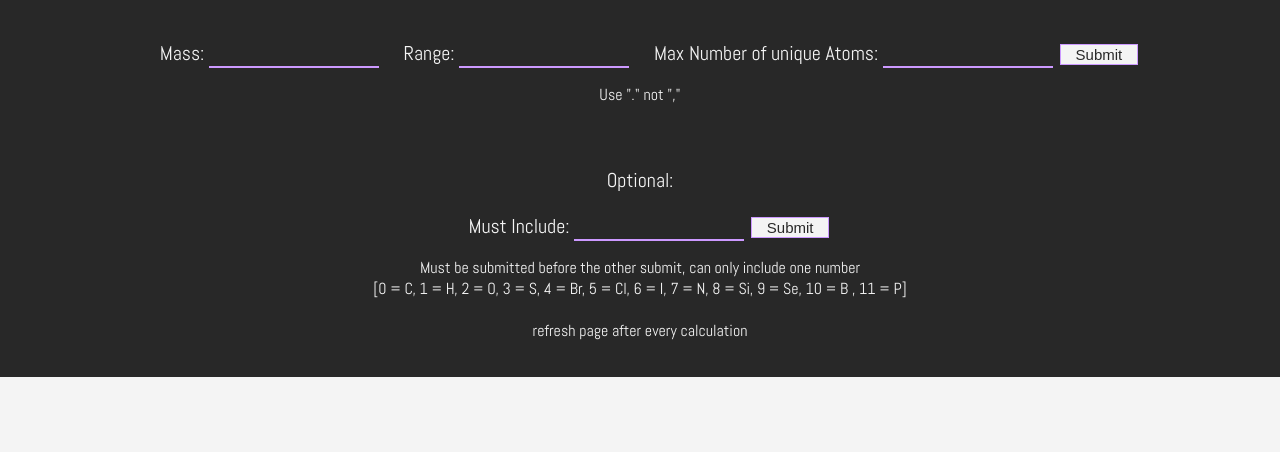
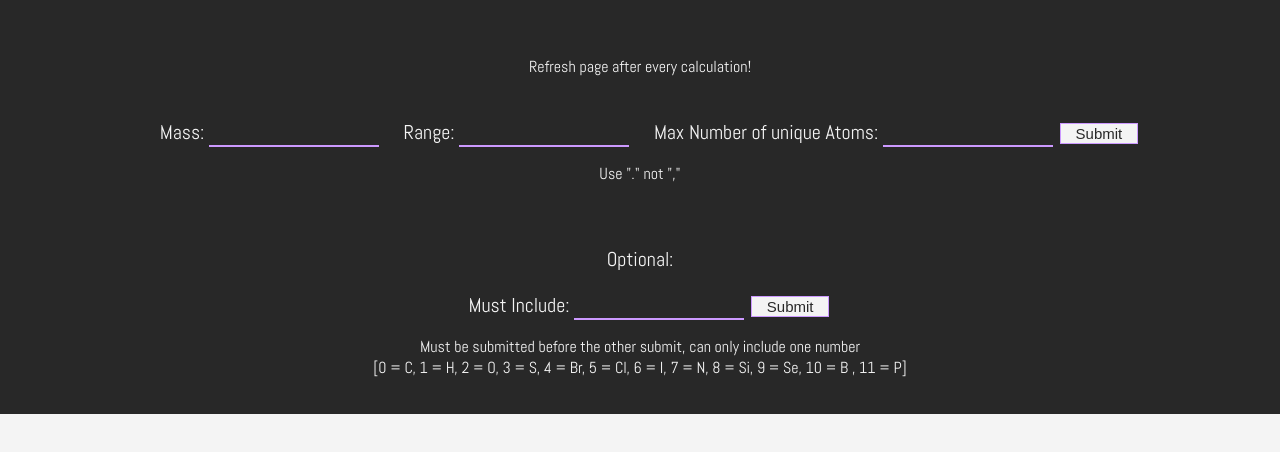
Before and after one commit to Simone-Dr/IsotopMass, a plain HTML site: page index.html in a window 1280 px wide. Drawn offline with Linux system fonts and the light colour scheme.

Commit message:
minor Changes

```diff
--- a/index.html
+++ b/index.html
@@ -3,13 +3,16 @@
 <head>
 	<meta charset="UTF-8">
 	<meta name="viewport" content="width=device-width, initial-scale=1.0">
-	<title>Document</title>
+	<title>MassToMolecule</title>
 	<script src="test.js"></script>
 	<link rel="stylesheet" href="styles.css">
 	<link href="https://fonts.googleapis.com/css?family=Abel" rel="stylesheet">
 </head>
 <body >
 	<div class="top">
+
+		<p class = "small"> Refresh page after every calculation!</p>
+		<br>
 
 		<label>Mass: </label>
 	  	<input type="text" id="Input" name="Input">
@@ -24,11 +27,10 @@
 	  	<p class = "small"> Use "." not "," </p>
 	  	<br>
 	  	<p > Optional: </p>
-
 			<label>Must Include: </label>
 			<input type="text" id="FirstAtom">
 			<button class="button" onclick="SetFirstAtom(parseFloat(document.getElementById('FirstAtom').value))">Submit</button>
-			<p class = "small"> Must be submitted before the other submit, can only include one number <br> [0 = C, 1 = H, 2 = O, 3 = S, 4 = Br, 5 = Cl, 6 = I, 7 = N, 8 = Si, 9 = Se, 10 = B , 11 = P] <br><br> refresh page after every calculation</p>
+			<p class = "small"> Must be submitted before the other submit, can only include one number <br> [0 = C, 1 = H, 2 = O, 3 = S, 4 = Br, 5 = Cl, 6 = I, 7 = N, 8 = Si, 9 = Se, 10 = B , 11 = P]</p>
 
 	</div>
 
```
